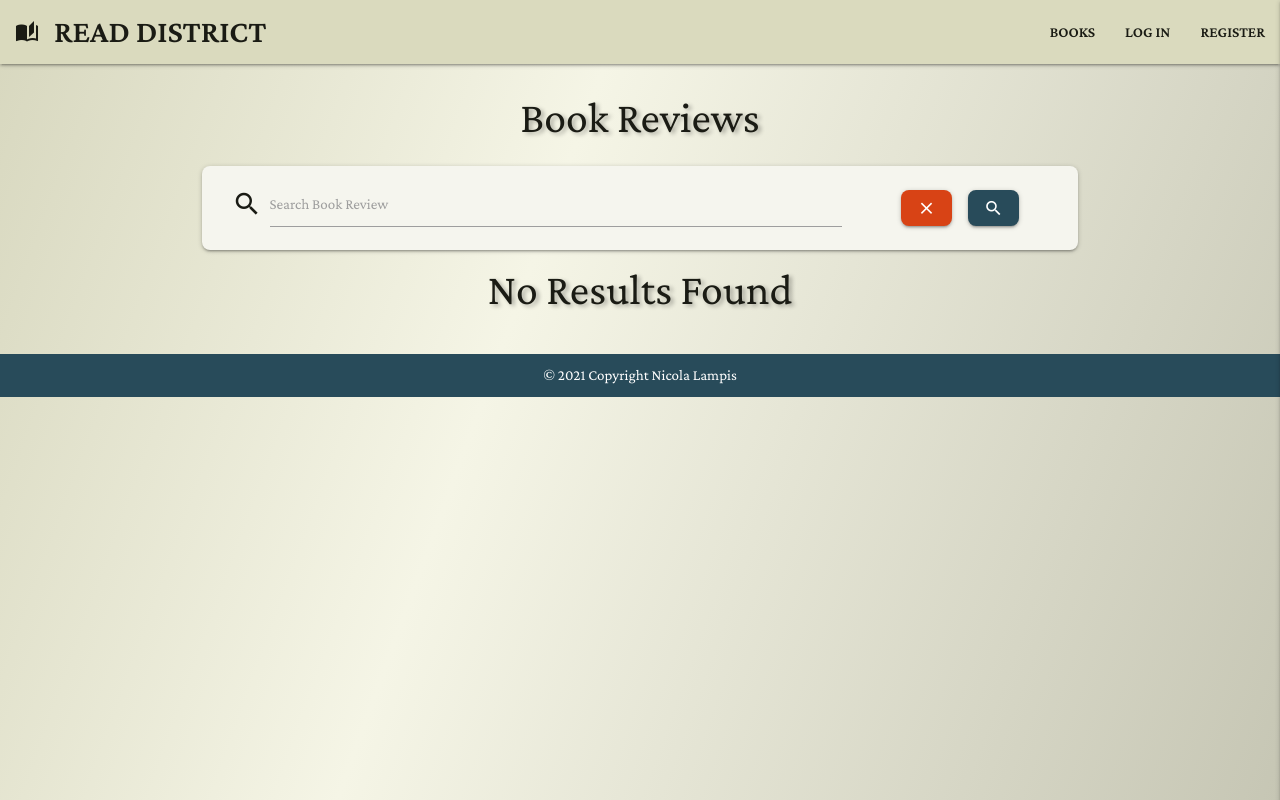
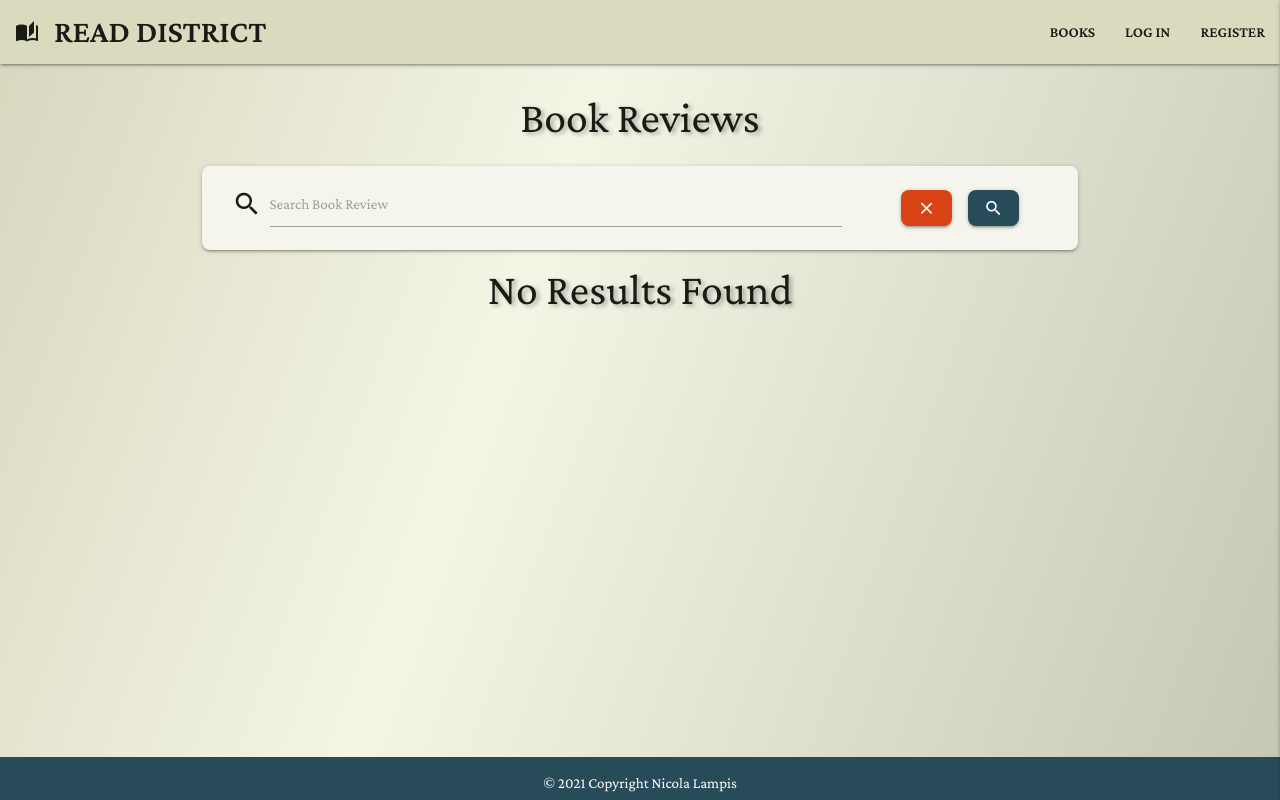
Before and after one commit to NicolaLampis/read-district, a Flask app: page / in a window 1280 px wide. Run offline with Flask 2, Linux system fonts and the light colour scheme; data that the repository does not hold is empty; some libraries are stand-ins or nearby versions.

Commit message:
bug footer fixed, footer to the bottom of the page

```diff
--- a/static/css/error.css
+++ b/static/css/error.css
@@ -24,7 +24,3 @@ p.error-text {
     font-size: large;
     margin-bottom: 30px;
 }
-
-.main-container {
-    min-height: calc(100vh - 197px);
-}
--- a/static/css/style.css
+++ b/static/css/style.css
@@ -7,6 +7,7 @@ body {
     font-family: "Crimson Pro", sans-serif;
     color: rgb(26, 27, 20);
     min-height: 100vh;
+    position: relative;
 }
 
 .text-shadow {
@@ -14,7 +15,7 @@ body {
 }
 
 .main-conteiner {
-    margin-bottom: 40px;
+    padding-bottom: 60px;
 }
 
 /* -- Cover image of the books into books.html -- */
@@ -128,10 +129,13 @@ span {
 .footer-container {
     height: 43px;
     background-color: rgb(40, 75, 90);
+    position: absolute;
+    bottom: 0;
+    width: 100%;
 }
 
 .footer-info p {
-    padding: 10px;
+
     color: white;
 }
 
--- a/templates/base.html
+++ b/templates/base.html
@@ -70,16 +70,12 @@
         {% block content %}
         {% endblock %}
     </main>
-
+    <!-- Footer -->
     <footer class="footer-container">
-
             <div class="footer-info center-align">
                 <p>© 2021 Copyright Nicola Lampis</p>
             </div>
-
     </footer>
-
-
     <!-- jQuery -->
     <script src="https://ajax.googleapis.com/ajax/libs/jquery/3.6.0/jquery.min.js"></script>
     <!-- Materialize - compiled and minified JavaScript -->
```
Also changed, not shown: templates/add_review.html (+3 -4 lines), templates/book_page.html (+3 -4 lines).
